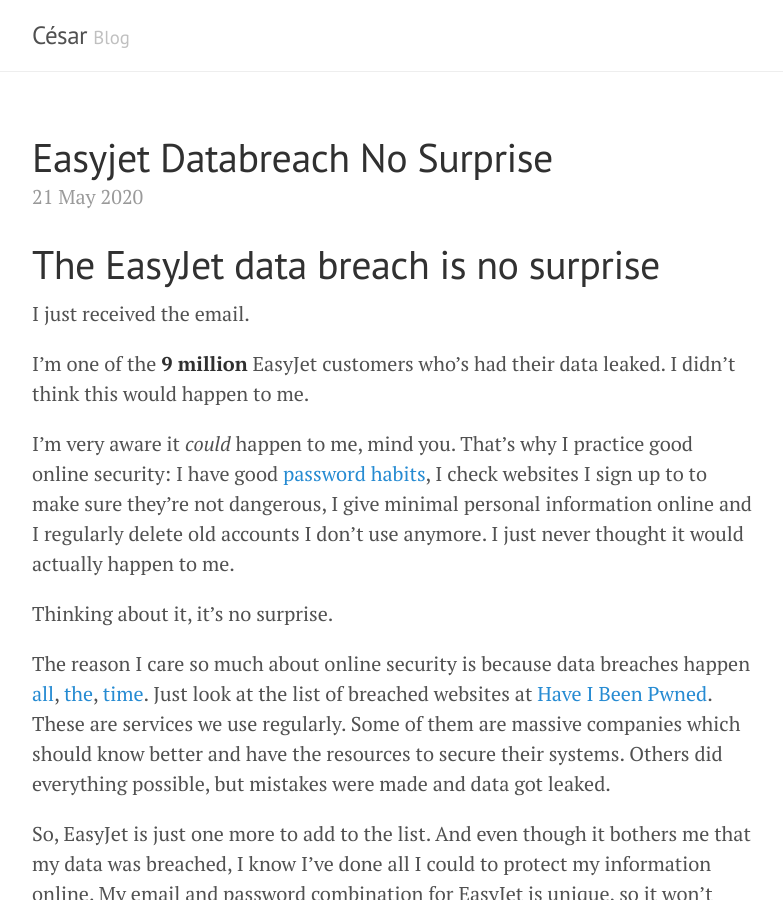
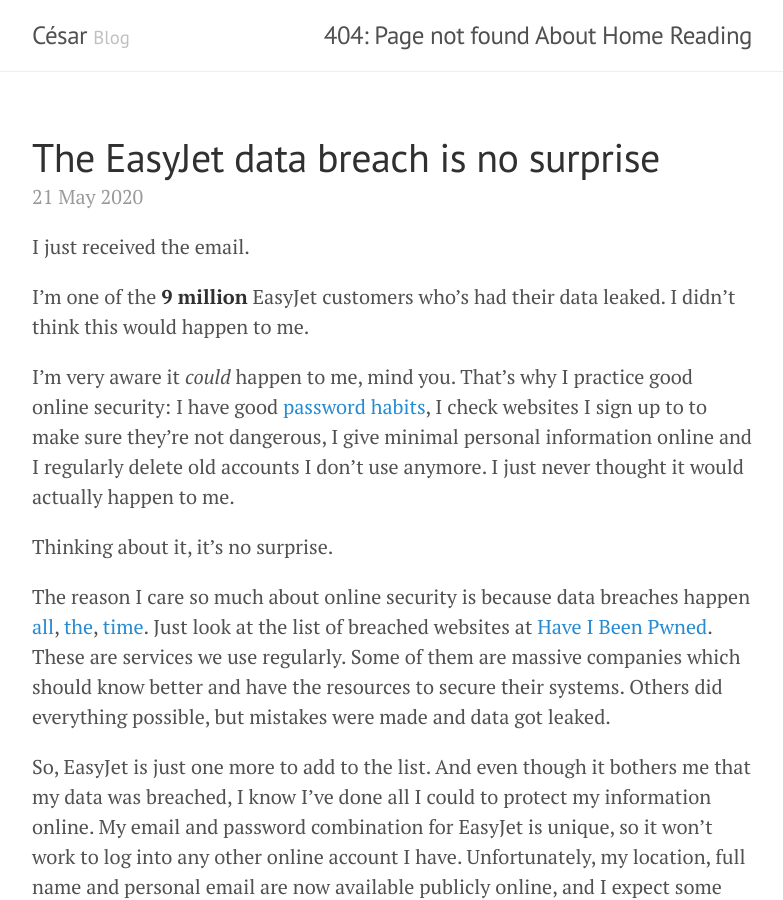
Before and after one commit to cesarferradas/ferrad.as, a Jekyll site: the page built from _posts/2020-05-21-easyjet-databreach-no-surprise.md, in a window 1280 px wide and 900 px high. Shown: the whole window, without its empty margins (248-1031 px from the left). Built offline with Jekyll 4.4.1, drawn with Linux system fonts in a browser that asks for light colours; our own code applies the rules of GitHub Pages for plain Markdown files.

Commit message:
add pages to nav bar

```diff
--- a/_layouts/default.html
+++ b/_layouts/default.html
@@ -11,6 +11,11 @@
           <h3 class="masthead-title">
             <a href="{{ site.baseurl }}/" title="Home">{{ site.title }}</a>
             <small>{{ site.tagline }}</small>
+            <span style="float: right">
+              {% for page in site.pages %}
+                <a href="{{ page.url | absolute_url }}"> {{ page.title }} </a>
+              {% endfor %}
+            </span>
           </h3>
         </div>
       </div>
--- a/_posts/2020-05-21-easyjet-databreach-no-surprise.md
+++ b/_posts/2020-05-21-easyjet-databreach-no-surprise.md
@@ -1,4 +1,6 @@
-# The EasyJet data breach is no surprise
+---
+title: The EasyJet data breach is no surprise
+---
 
 I just received the email.
 
```
